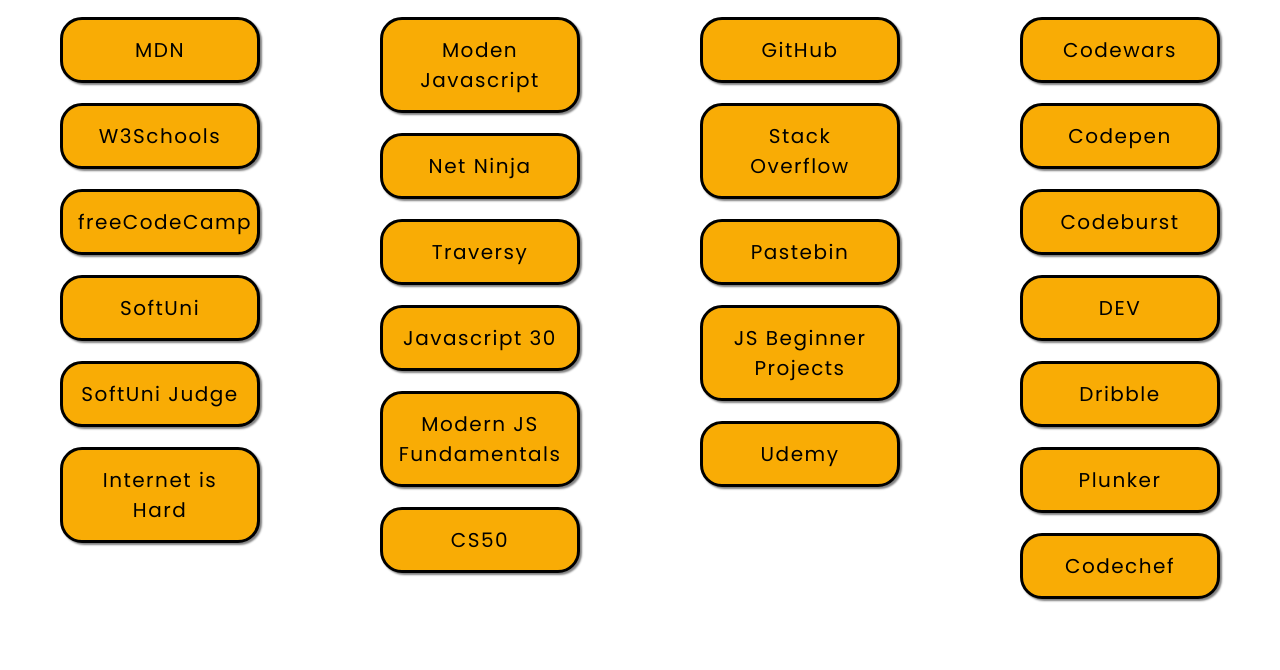
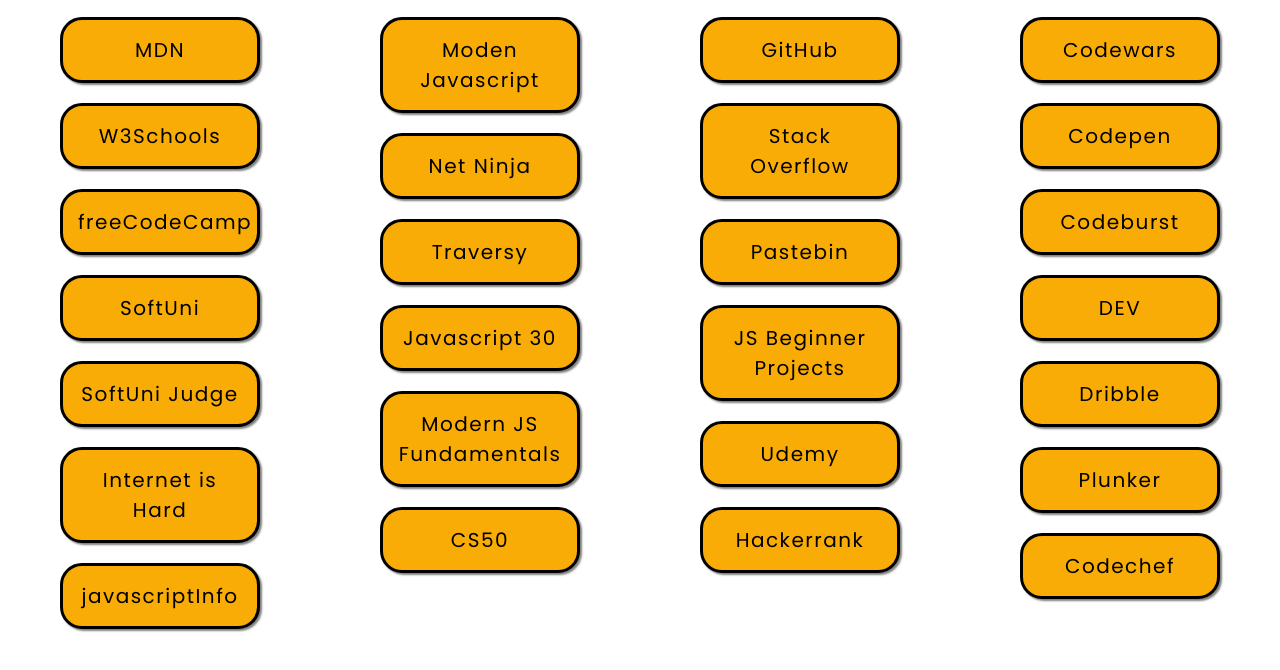
Before and after one commit to Btwonu/buttons, a plain HTML site: page index.html in a window 1280 px wide. Shown: the part 86-756 px from the top of the page. Drawn offline with Linux system fonts and the light colour scheme.

Commit message:
jsInfo, Hackerrank

```diff
--- a/index.html
+++ b/index.html
@@ -24,6 +24,7 @@
         <a href="https://softuni.bg/" target="_blank">SoftUni</a>
         <a href="https://judge.softuni.bg/" target="_blank">SoftUni Judge</a>
         <a href="https://internetingishard.com/" target="_blank">Internet is Hard</a>
+        <a href="https://javascript.info/" target="_blank">javascriptInfo</a>
       </div>
 
       <div class="button secondary">
@@ -40,6 +41,7 @@
         <a href="https://pastebin.com/" target="_blank">Pastebin</a>
         <a href="https://jsbeginners.com/javascript-projects-for-beginners/" target="_blank">JS Beginner Projects</a>
         <a href="https://www.udemy.com/home/my-courses/learning/" target="_blank">Udemy</a>
+        <a href="https://www.hackerrank.com" target="_blank">Hackerrank</a>
       </div>
 
       <div class="button fourth">
```
